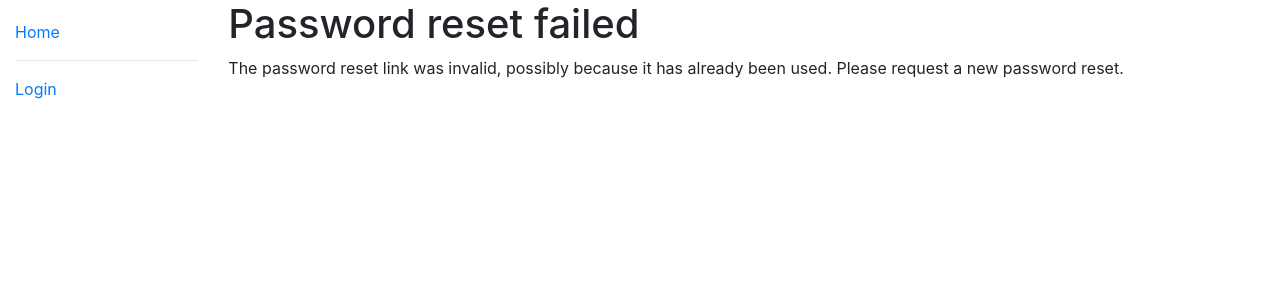
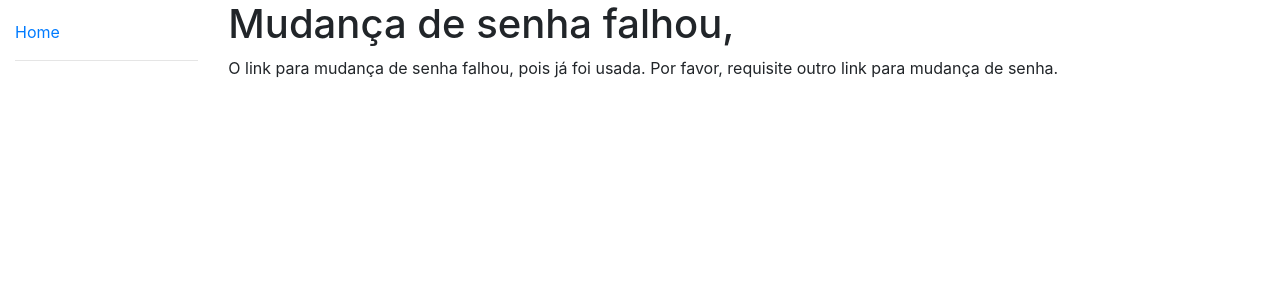
Before and after one commit to macc-uece/rentflix, a Django app: page /accounts/reset/1/1/ in a window 1280 px wide. Shown: the top 300 px of the page. Run offline with Django 3.2, Linux system fonts and the light colour scheme; some libraries are stand-ins or nearby versions.

Commit message:
Colocando páginas para Português

```diff
--- a/catalogo/templates/base.html
+++ b/catalogo/templates/base.html
@@ -27,8 +27,6 @@
         <hr>
           <li>User: {{ user.get_username }}</li>
           <li><a href="{% url 'logout'%}?next={{request.path}}">Logout</a></li>
-        {% else %}
-          <li><a href="{% url 'login'%}?next={{request.path}}">Login</a></li>
         {% endif %}
 
         </ul>
--- a/catalogo/templates/registration/password_reset_complete.html
+++ b/catalogo/templates/registration/password_reset_complete.html
@@ -1,6 +1,6 @@
 {% extends "base.html" %}
 
 {% block content %}
-  <h1>The password has been changed!</h1>
-  <p><a href="{% url 'login' %}">log in again?</a></p>
+  <h1>A senha for mudada com sucesso!</h1>
+  <p><a href="{% url 'login' %}">Entrar novamente?</a></p>
 {% endblock %}
--- a/catalogo/templates/registration/password_reset_confirm.html
+++ b/catalogo/templates/registration/password_reset_confirm.html
@@ -2,28 +2,29 @@
 
 {% block content %}
     {% if validlink %}
-        <p>Please enter (and confirm) your new password.</p>
+        <p>Por favor entre e confirme sua nova senha.</p>
         <form action="" method="post">
         {% csrf_token %}
             <table>
                 <tr>
                     <td>{{ form.new_password1.errors }}
-                        <label for="id_new_password1">New password:</label></td>
+                        <label for="id_new_password1">Nova senha:</label></td>
                     <td>{{ form.new_password1 }}</td>
                 </tr>
                 <tr>
                     <td>{{ form.new_password2.errors }}
-                        <label for="id_new_password2">Confirm password:</label></td>
+                        <label for="id_new_password2">Confirme senha:</label></td>
                     <td>{{ form.new_password2 }}</td>
                 </tr>
                 <tr>
                     <td></td>
-                    <td><input type="submit" value="Change my password" /></td>
+                    <td><input type="submit" value="Alterar senha" /></td>
                 </tr>
             </table>
         </form>
     {% else %}
-        <h1>Password reset failed</h1>
-        <p>The password reset link was invalid, possibly because it has already been used. Please request a new password reset.</p>
+        <h1>Mudança de senha falhou,</h1>
+        <p>O link para mudança de senha falhou, pois já foi usada. Por favor,
+        requisite outro link para mudança de senha.</p>
     {% endif %}
 {% endblock %}
--- a/catalogo/templates/registration/password_reset_done.html
+++ b/catalogo/templates/registration/password_reset_done.html
@@ -1,5 +1,6 @@
 {% extends "base.html" %}
 
 {% block content %}
-  <p>We've emailed you instructions for setting your password. If they haven't arrived in a few minutes, check your spam folder.</p>
+  <p>Nós enviamos um email com instruções para mudança de senha. Por favor,
+  cheque sua caixa de SPAM.</p>
 {% endblock %}
--- a/catalogo/templates/registration/password_reset_email.html
+++ b/catalogo/templates/registration/password_reset_email.html
@@ -1,3 +1,3 @@
 
-Someone asked for password reset for email {{ email }}. Follow the link below:
+Alguém pediu uma mudança de senha no {{ email }}. Clique no link abaixo:
 {{ protocol}}://{{ domain }}{% url 'password_reset_confirm' uidb64=uid token=token %}
--- a/catalogo/templates/registration/password_reset_form.html
+++ b/catalogo/templates/registration/password_reset_form.html
@@ -7,6 +7,6 @@
     {{ form.email.errors }}
   {% endif %}
       <p>{{ form.email }}</p>
-    <input type="submit" class="btn btn-default btn-lg" value="Reset password">
+    <input type="submit" class="btn btn-default btn-lg" value="Modificar senha;">
   </form>
 {% endblock %}
```
Also changed, not shown: catalogo/templates/registration/login.html (+6 -7 lines), catalogo/migrations/0001_initial.py (deleted), catalogo/migrations/__init__.py (deleted).
